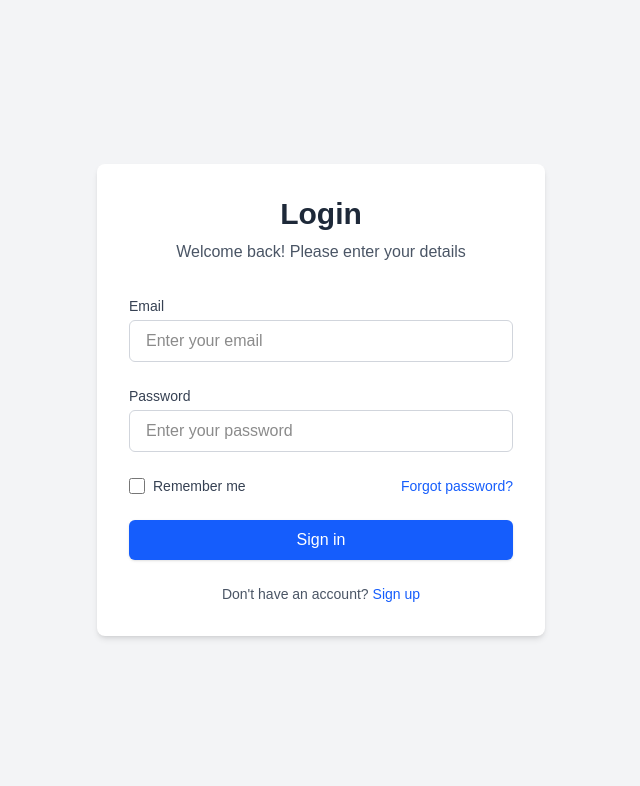
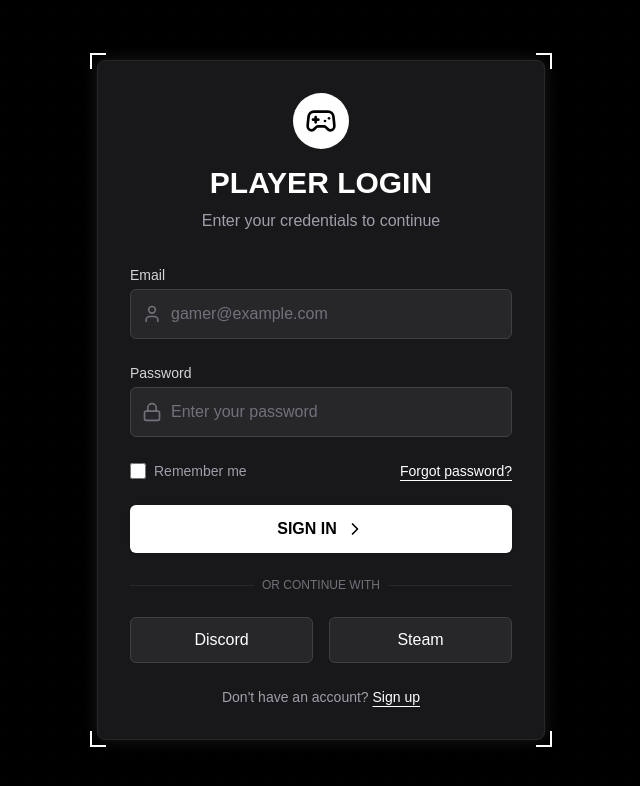
Before and after one commit to ZizouIsShort/fps_frontEnd, a Next.js app: page / in a window 1280 px wide. Shown: the top 786 px of the page, without its empty margins (319-959 px from the left). Built offline with nearby package versions, Linux system fonts and the light colour scheme.

Commit message:
v0 on top

```diff
--- a/package.json
+++ b/package.json
@@ -12,6 +12,7 @@
     "clsx": "^2.1.1",
     "dotenv": "^16.5.0",
     "drizzle-orm": "^0.43.1",
+    "lucide-react": "^0.507.0",
     "next": "15.3.1",
     "pg": "^8.15.6",
     "postgres": "^3.4.5",
--- a/src/app/page.tsx
+++ b/src/app/page.tsx
@@ -1,35 +1,76 @@
-import React from 'react';
+"use client"
+
+import type React from "react"
+
+import { useState } from "react"
+import { Gamepad2, User, Lock, ChevronRight, Loader2 } from "lucide-react"
 
 export default function Home() {
+    const [isLoading, setIsLoading] = useState(false)
+
+    const handleSubmit = (e: React.FormEvent) => {
+        e.preventDefault()
+        setIsLoading(true)
+        // Simulate login process
+        setTimeout(() => setIsLoading(false), 1500)
+    }
+
     return (
-        <div className="bg-gray-100 h-screen flex items-center justify-center">
-            <div className="bg-white p-8 rounded-lg shadow-md w-full max-w-md">
-                <div className="text-center mb-8">
-                    <h1 className="text-3xl font-bold text-gray-800">Login</h1>
-                    <p className="text-gray-600 mt-2">Welcome back! Please enter your details</p>
+        <div className="bg-black min-h-screen flex items-center justify-center p-4 text-white">
+            {/* Animated background pattern */}
+            <div className="absolute inset-0 overflow-hidden opacity-10">
+                <div className="absolute inset-0 bg-[radial-gradient(circle_at_center,_rgba(255,255,255,0.1)_0,_transparent_8px)] bg-[length:24px_24px]"></div>
             </div>
 
-                <div className="space-y-6">
-                    <div>
-                        <label htmlFor="email" className="block text-sm font-medium text-gray-700 mb-1">Email</label>
+            <div className="relative bg-zinc-900 p-8 rounded-lg border border-zinc-800 shadow-[0_0_15px_rgba(255,255,255,0.1)] w-full max-w-md backdrop-blur-sm">
+                {/* Logo and header */}
+                <div className="text-center mb-8">
+                    <div className="flex justify-center mb-4">
+                        <div className="bg-white text-black p-3 rounded-full">
+                            <Gamepad2 className="h-8 w-8" />
+                        </div>
+                    </div>
+                    <h1 className="text-3xl font-bold text-white">PLAYER LOGIN</h1>
+                    <p className="text-zinc-400 mt-2">Enter your credentials to continue</p>
+                </div>
+
+                <form onSubmit={handleSubmit} className="space-y-6">
+                    <div className="relative">
+                        <label htmlFor="email" className="block text-sm font-medium text-zinc-300 mb-1">
+                            Email
+                        </label>
+                        <div className="relative">
+                            <div className="absolute inset-y-0 left-0 pl-3 flex items-center pointer-events-none">
+                                <User className="h-5 w-5 text-zinc-500" />
+                            </div>
                             <input
                                 type="email"
                                 id="email"
                                 name="email"
-                            className="w-full px-4 py-2 border border-gray-300 rounded-md focus:outline-none focus:ring-2 focus:ring-blue-500 focus:border-transparent"
-                            placeholder="Enter your email"
+                                className="w-full pl-10 px-4 py-3 bg-zinc-800 border border-zinc-700 rounded-md focus:outline-none focus:ring-2 focus:ring-white focus:border-transparent text-white placeholder:text-zinc-500 transition-all"
+                                placeholder="gamer@example.com"
+                                required
                             />
                         </div>
+                    </div>
 
-                    <div>
-                        <label htmlFor="password" className="block text-sm font-medium text-gray-700 mb-1">Password</label>
+                    <div className="relative">
+                        <label htmlFor="password" className="block text-sm font-medium text-zinc-300 mb-1">
+                            Password
+                        </label>
+                        <div className="relative">
+                            <div className="absolute inset-y-0 left-0 pl-3 flex items-center pointer-events-none">
+                                <Lock className="h-5 w-5 text-zinc-500" />
+                            </div>
                             <input
                                 type="password"
                                 id="password"
                                 name="password"
-                            className="w-full px-4 py-2 border border-gray-300 rounded-md focus:outline-none focus:ring-2 focus:ring-blue-500 focus:border-transparent"
+                                className="w-full pl-10 px-4 py-3 bg-zinc-800 border border-zinc-700 rounded-md focus:outline-none focus:ring-2 focus:ring-white focus:border-transparent text-white placeholder:text-zinc-500 transition-all"
                                 placeholder="Enter your password"
+                                required
                             />
+                        </div>
                     </div>
 
                     <div className="flex items-center justify-between">
@@ -38,31 +79,81 @@
                                 id="remember-me"
                                 name="remember-me"
                                 type="checkbox"
-                                className="h-4 w-4 text-blue-600 focus:ring-blue-500 border-gray-300 rounded"
+                                className="h-4 w-4 bg-zinc-800 border-zinc-700 rounded text-white focus:ring-white"
                             />
-                            <label htmlFor="remember-me" className="ml-2 block text-sm text-gray-700">Remember me</label>
+                            <label htmlFor="remember-me" className="ml-2 block text-sm text-zinc-400">
+                                Remember me
+                            </label>
                         </div>
 
                         <div className="text-sm">
-                            <a href="#" className="font-medium text-blue-600 hover:text-blue-500">Forgot password?</a>
+                            <a
+                                href="#"
+                                className="font-medium text-white hover:text-zinc-300 underline underline-offset-4 transition-colors"
+                            >
+                                Forgot password?
+                            </a>
                         </div>
                     </div>
 
                     <div>
                         <button
-                            type="button"
-                            className="w-full py-2 px-4 bg-blue-600 hover:bg-blue-700 text-white font-medium rounded-md shadow-sm transition duration-150 ease-in-out"
+                            type="submit"
+                            disabled={isLoading}
+                            className="w-full py-3 px-4 bg-white hover:bg-zinc-200 text-black font-bold rounded-md shadow-sm transition-all duration-200 ease-in-out flex items-center justify-center group"
                         >
-                            Sign in
+                            {isLoading ? (
+                                <Loader2 className="h-5 w-5 animate-spin" />
+                            ) : (
+                                <>
+                                    SIGN IN
+                                    <ChevronRight className="ml-2 h-5 w-5 group-hover:translate-x-1 transition-transform" />
+                                </>
+                            )}
                         </button>
                     </div>
 
-                    <div className="text-center text-sm text-gray-600">
-                        Don&apos;t have an account?
-                        <a href="#" className="ml-1 font-medium text-blue-600 hover:text-blue-500">Sign up</a>
+                    <div className="relative">
+                        <div className="absolute inset-0 flex items-center">
+                            <div className="w-full border-t border-zinc-800"></div>
+                        </div>
+                        <div className="relative flex justify-center text-xs uppercase">
+                            <span className="bg-zinc-900 px-2 text-zinc-500">or continue with</span>
                         </div>
                     </div>
+
+                    <div className="grid grid-cols-2 gap-4">
+                        <button
+                            type="button"
+                            className="py-2.5 px-4 bg-zinc-800 hover:bg-zinc-700 text-white font-medium rounded-md transition-colors border border-zinc-700"
+                        >
+                            Discord
+                        </button>
+                        <button
+                            type="button"
+                            className="py-2.5 px-4 bg-zinc-800 hover:bg-zinc-700 text-white font-medium rounded-md transition-colors border border-zinc-700"
+                        >
+                            Steam
+                        </button>
+                    </div>
+
+                    <div className="text-center text-sm text-zinc-400 mt-6">
+                        Don&apos;t have an account?{" "}
+                        <a
+                            href="#"
+                            className="font-medium text-white hover:text-zinc-300 underline underline-offset-4 transition-colors"
+                        >
+                            Sign up
+                        </a>
+                    </div>
+                </form>
+
+                {/* Gaming-themed decorative elements */}
+                <div className="absolute -top-2 -left-2 w-4 h-4 border-l-2 border-t-2 border-white"></div>
+                <div className="absolute -top-2 -right-2 w-4 h-4 border-r-2 border-t-2 border-white"></div>
+                <div className="absolute -bottom-2 -left-2 w-4 h-4 border-l-2 border-b-2 border-white"></div>
+                <div className="absolute -bottom-2 -right-2 w-4 h-4 border-r-2 border-b-2 border-white"></div>
             </div>
         </div>
-    );
+    )
 }
```
Also changed, not shown: 1 other file (tests, documents, lock files or other folders). Lines whose indentation alone changed are shown as unchanged.
